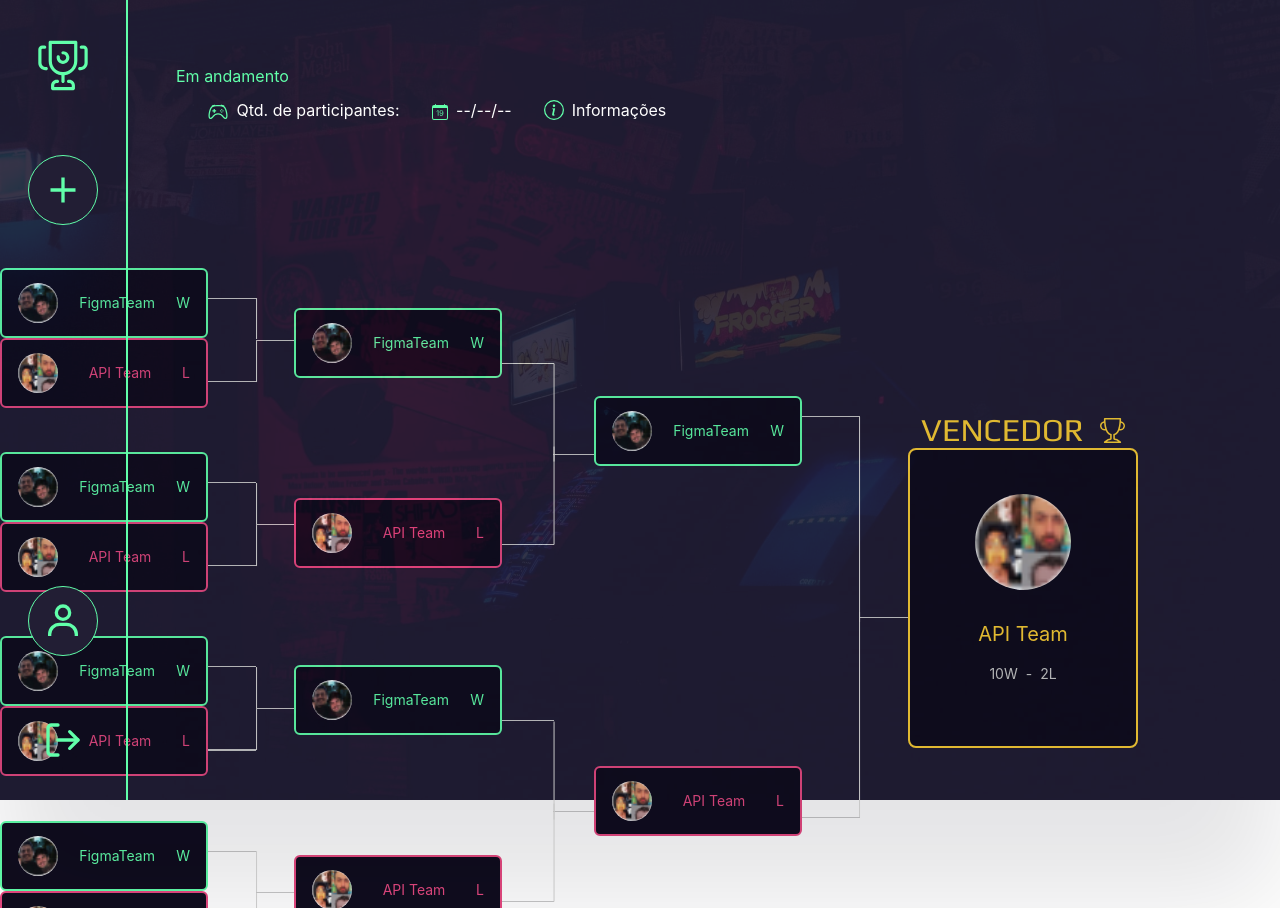
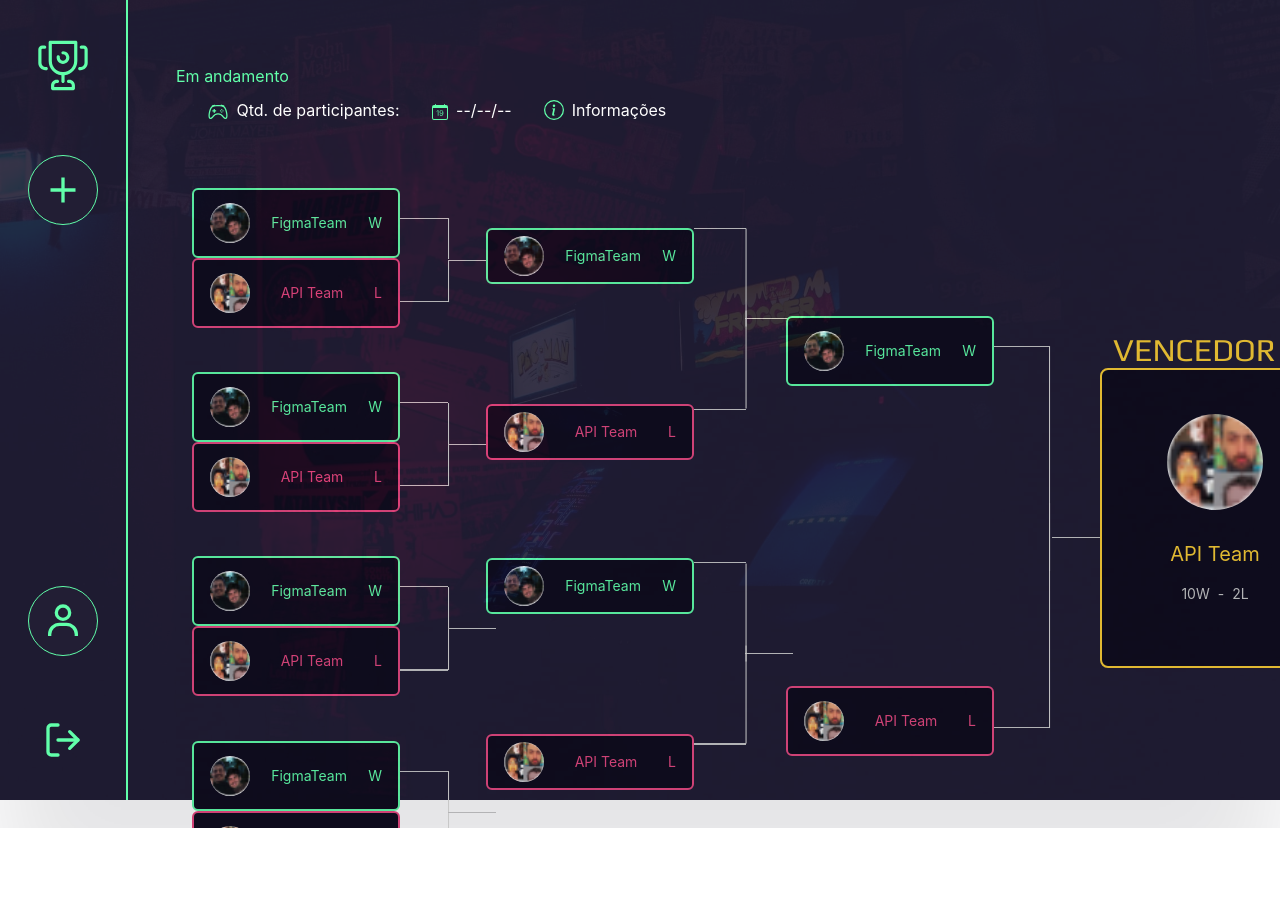
Before and after one commit to ez-Bracket/ez-bracket, a React (Create React App) app: page /tournament/1 in a window 1280 px wide. After the commit the page ends 828 px from the top, so only its background shows below. Built offline with nearby package versions, Linux system fonts and the light colour scheme.

Commit message:
feat: add brackets to tournament page

```diff
--- a/src/components/BracketsLine/Final/index.tsx
+++ b/src/components/BracketsLine/Final/index.tsx
@@ -6,13 +6,13 @@ export const LineFinal = ({ className }: IlineFinal) => {
   return (
     <div className={className}>
       <div className="flex justify-start items-start w-[58px] flex-wrap rounded">
-        <p className="w-[60px] h-[1.1px] bg-gray-100 mb-[200px]"></p>
-        <p className="w-[60px] h-[1.1px] bg-gray-100 mt-[200px]"></p>
+        <p className="w-[55px] h-[1.1px] bg-gray-100 mb-[200px]"></p>
+        <p className="w-[55px] h-[1.1px] bg-gray-100 mt-[180px]"></p>
       </div>
       <div className="-mx-[55px] rounded">
-        <p className="w-[205px] h-[1.1px] bg-gray-100 rotate-90 mb-24 -mx-12"></p>
+        <p className="w-[225px] h-[1.1px] bg-gray-100 rotate-90 mb-[77px] -mx-[60px]"></p>
         <p className="w-[48px] h-[1.1px] bg-gray-100 mx-[55px]"></p>
-        <p className="w-[205px] h-[1.1px] bg-gray-100 rotate-90 mt-24 -mx-12"></p>
+        <p className="w-[225px] h-[1.1px] bg-gray-100 rotate-90 mt-[77px] -mx-[60px]"></p>
       </div>
     </div>
   );
--- a/src/components/BracketsLine/Semifinal/index.tsx
+++ b/src/components/BracketsLine/Semifinal/index.tsx
@@ -7,7 +7,7 @@ export const LineSemifinal = ({
 }: IlineSemifinal) => {
   return (
     <div className={className}>
-      <div className="flex justify-start items-start w-[58px] flex-wrap rounded">
+      <div className="flex justify-start items-start w-[58px]  flex-wrap rounded">
         <p className="w-[52px] h-[1.1px] bg-gray-100 mb-[90px]"></p>
         <p className="w-[52px] h-[1.1px] bg-gray-100 mt-[90px]"></p>
       </div>
--- a/src/components/PlayersCard/Final/index.tsx
+++ b/src/components/PlayersCard/Final/index.tsx
@@ -40,7 +40,7 @@ export const Final = ({ className }: iFinalProps) => {
           L
         </p>
       </div>
-      <LineFinal className="flex justify-start items-center ml-52 -mt-[720px]" />
+      <LineFinal className="flex justify-start items-center ml-52 -mt-[710px]" />
     </div>
   );
 };
--- a/src/components/PlayersCard/Semifinal/index.tsx
+++ b/src/components/PlayersCard/Semifinal/index.tsx
@@ -43,7 +43,7 @@ export const Semifinal = ({
           L
         </p>
       </div>
-      <LineSemifinal className="flex justify-start items-center ml-52 -mt-[325px]" />
+      <LineSemifinal className="flex justify-start items-center ml-52 -mt-[380px] h-[300px]" />
 
       <div className="w-52 h-[70px] flex border-2 bg-gray-400 border-green-100 rounded-md items-center justify-between px-4">
         <img
@@ -74,7 +74,7 @@ export const Semifinal = ({
           L
         </p>
       </div>
-      <LineSemifinal className="flex justify-start items-center ml-52 -mt-[325px]" />
+      <LineSemifinal className="flex justify-start items-center ml-52 -mt-[375px] h-[300px]" />
     </div>
   );
 };
--- a/src/components/TESTE/teste.tsx
+++ b/src/components/TESTE/teste.tsx
@@ -3,9 +3,13 @@ import { Semifinal } from "../PlayersCard/Semifinal";
 import { PlayersCard } from "../PlayersCard/WinAndLoseCards";
 import { WinnerCard } from "../PlayersCard/WinnerCard";
 
-export const Teste = () => {
+interface iTesteProps {
+  className?: string;
+}
+
+export const Teste = ({ className }: iTesteProps) => {
   return (
-    <div className="flex max-w-[100%] max-h-[80%] overflow-x-auto">
+    <div className={className}>
       <PlayersCard className="flex flex-col gap-[70px]" />
       <Semifinal className="flex flex-col gap-[120px] mt-10" />
       <Final className="flex flex-col gap-[300px] mt-32" />
--- a/src/pages/Tournament/index.tsx
+++ b/src/pages/Tournament/index.tsx
@@ -25,9 +25,9 @@ export const Tournament = () => {
 
   return (
     <div>
-      <div className="bg-gray-300 h-screen w-screen">
+      <div className="bg-gray-300 h-screen">
         <div className="bg-dashboard bg-cover h-screen w-full absolute opacity-10 shadow-[0_100px_100px_#070516]"></div>
-        <section className="py-10 tablet:py-20 bg-gray-300">
+        <section className="pt-10 tablet:pt-20 bg-gray-300">
           <UserMenu />
           <div className="mx-4 tablet:mr-8 tablet:ml-44">
             <CampInfo
@@ -39,7 +39,7 @@ export const Tournament = () => {
             <div className="flex justify-between gap-8 laptop:flex-row flex-col w-[80%] mt-12"></div>
           </div>
         </section>
-        <Teste />
+        <Teste className="flex max-w-[100%] max-h-[80%] overflow-y-scroll ml-48 pb-14" />
       </div>
       <InfoUserModal />
       <ModalEdit />
```
